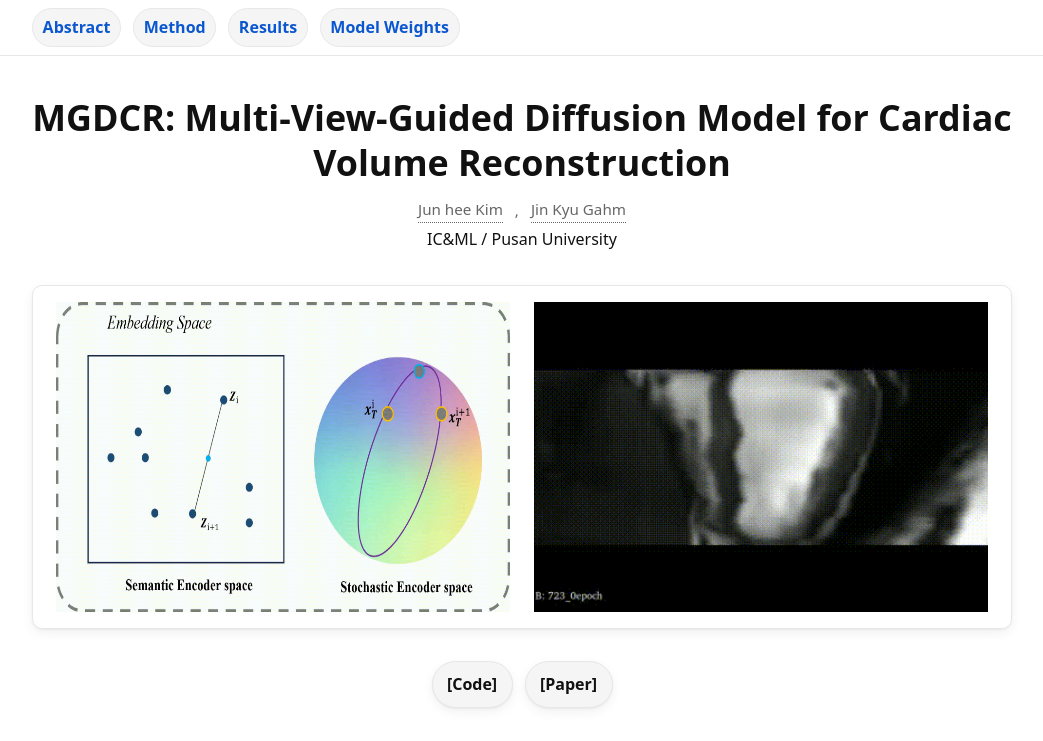
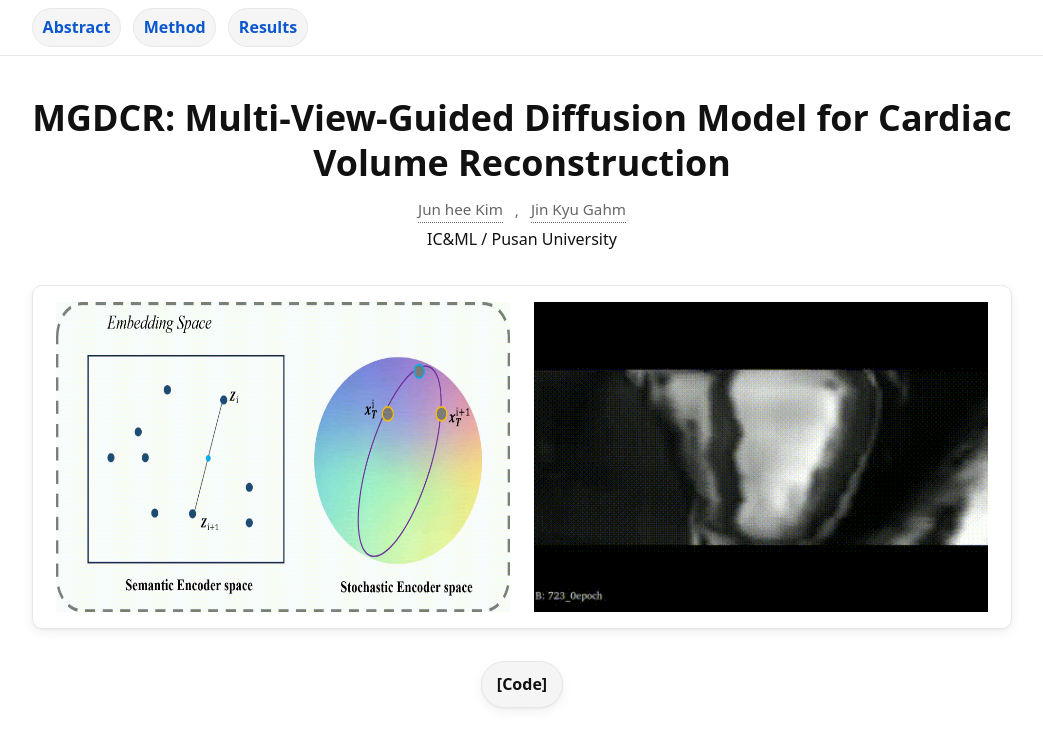
Before and after one commit to JunheeKim0/Cardiac-Super-Resolution, a plain HTML site: page index.html in a window 1280 px wide. Shown: the top 741 px of the page, without its empty margins (118-1161 px from the left). Drawn offline with Linux system fonts and the light colour scheme.

Commit message:
Update index.html
Signed-off-by: JunheeKim0 <116791018+JunheeKim0@users.noreply.github.com>

```diff
--- a/index.html
+++ b/index.html
@@ -82,7 +82,7 @@
       <a class="chip" href="#method">Method</a>
       <a class="chip" href="#results">Results</a>
       <!-- <a class="chip" href="#video">Demo Video</a> -->
-      <a class="chip" href="#weights">Model Weights</a>
+      <!-- <a class="chip" href="#weights">Model Weights</a> -->
       <!-- <a class="chip" href="#bibtex">BibTeX</a> -->
     </div>
   </div>
@@ -104,7 +104,7 @@
 
       <div class="cta-row">
         <a class="btn" href="https://github.com/JunheeKim0/cine-SR" target="_blank" rel="noopener">[Code]</a>
-        <a class="btn" href="#">[Paper]</a>
+        <!-- <a class="btn" href="#">[Paper]</a> -->
         <!-- <a class="btn" href="#bibtex">[BibTeX]</a>
         <a class="btn" href="#video">[Demo Video]</a> -->
       </div>
```
